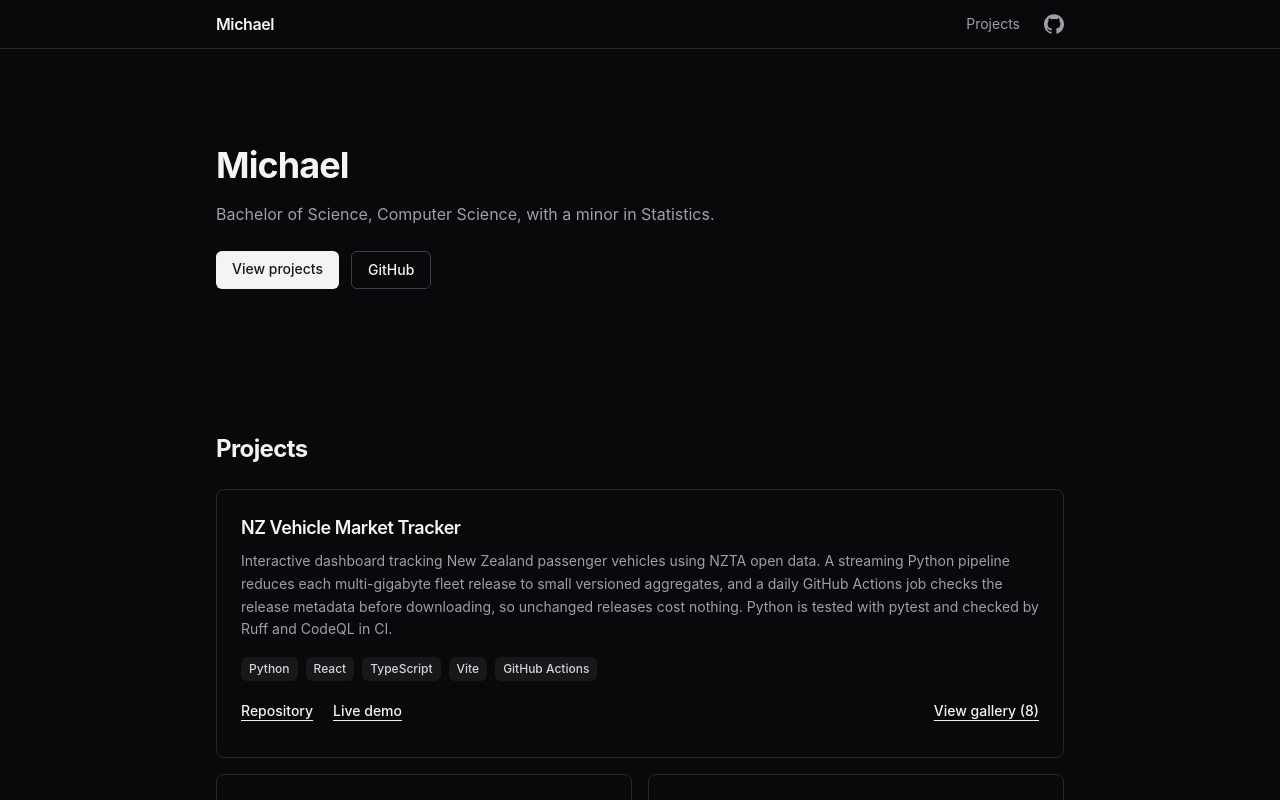
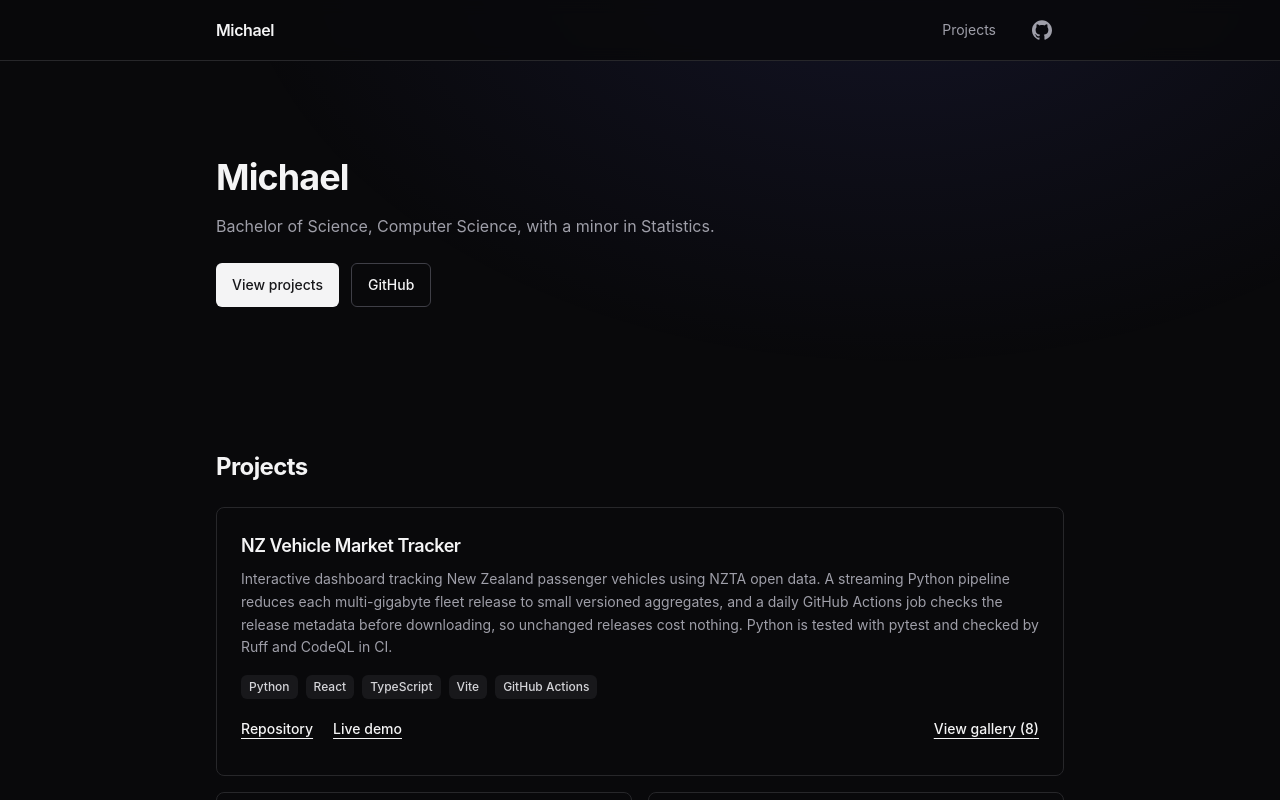
Before and after one commit to michaelocez/michaelocez.github.io, a React (Vite) app: page / in a window 1280 px wide. Shown: the top 800 px of the page. Built offline with nearby package versions, Linux system fonts and the light colour scheme.

Commit message:
fix: 44px tap targets, focus ring and background fallback (#11)

```diff
--- a/index.html
+++ b/index.html
@@ -9,7 +9,7 @@
     <link rel="canonical" href="https://michaelocez.vercel.app/" />
     <meta
       name="description"
-      content="Michael, Computer Science with a Statistics minor. Projects including an NZTA vehicle data pipeline and dashboard, a game review website and a JavaFX tower defence game."
+      content="Michael, Computer Science with a Statistics minor."
     />
     <meta property="og:type" content="website" />
     <meta property="og:title" content="Michael | Portfolio" />
@@ -26,13 +26,13 @@
     <meta property="og:image:height" content="630" />
     <meta
       property="og:image:alt"
-      content="Michael's portfolio, dark background with an abstract flowing pattern."
+      content="Michael's portfolio."
     />
     <meta name="twitter:card" content="summary_large_image" />
     <meta name="twitter:title" content="Michael | Computer Science Portfolio" />
     <meta
       name="twitter:description"
-      content="Computer Science with a Statistics minor. Software and data projects, including an NZTA vehicle data pipeline and dashboard."
+      content="Computer Science with a Statistics minor."
     />
     <meta
       name="twitter:image"
@@ -40,7 +40,7 @@
     />
     <meta
       name="twitter:image:alt"
-      content="Michael's portfolio, dark background with an abstract flowing pattern."
+      content="Michael's portfolio"
     />
     <title>Michael | Computer Science Portfolio</title>
   </head>
--- a/src/components/Header.tsx
+++ b/src/components/Header.tsx
@@ -1,5 +1,3 @@
-import { cn } from '@/lib/utils'
-
 const links = [{ label: 'Projects', href: '#projects' }]
 
 function GitHubIcon({ className }: { className?: string }) {
@@ -19,20 +17,20 @@ function GitHubIcon({ className }: { className?: string }) {
 export function Header() {
   return (
     <header className="sticky top-0 z-10 border-b border-zinc-800 bg-zinc-950/85 backdrop-blur">
-      <div className="mx-auto flex w-full max-w-4xl items-center justify-between px-4 py-3 sm:px-6">
-        <a href="#top" className="text-base font-semibold tracking-tight">
+      <div className="mx-auto flex w-full max-w-4xl items-center justify-between px-4 py-2 sm:px-6">
+        <a
+          href="#top"
+          className="flex h-11 items-center text-base font-semibold tracking-tight"
+        >
           Michael
         </a>
         <nav aria-label="Primary">
-          <ul className="flex items-center gap-4 text-sm sm:gap-6">
+          <ul className="flex items-center gap-1 text-sm sm:gap-3">
             {links.map((link) => (
               <li key={link.href}>
                 <a
                   href={link.href}
-                  className={cn(
-                    'underline-offset-4 hover:underline',
-                    'text-zinc-400 hover:text-zinc-100',
-                  )}
+                  className="flex h-11 items-center px-3 text-zinc-400 underline-offset-4 hover:text-zinc-100 hover:underline"
                 >
                   {link.label}
                 </a>
@@ -44,7 +42,7 @@ export function Header() {
                 target="_blank"
                 rel="noreferrer"
                 aria-label="GitHub profile"
-                className="block text-zinc-400 hover:text-zinc-100"
+                className="flex h-11 w-11 items-center justify-center text-zinc-400 hover:text-zinc-100"
               >
                 <GitHubIcon className="h-5 w-5" />
               </a>
--- a/src/components/Hero.tsx
+++ b/src/components/Hero.tsx
@@ -13,7 +13,7 @@ export function Hero() {
         <div className="mt-6 flex flex-wrap gap-3">
           <a
             href="#projects"
-            className="rounded-md bg-zinc-100 px-4 py-2 text-sm font-medium text-zinc-900 hover:bg-zinc-300"
+            className="inline-flex h-11 items-center rounded-md bg-zinc-100 px-4 text-sm font-medium text-zinc-900 hover:bg-zinc-300"
           >
             View projects
           </a>
@@ -21,7 +21,7 @@ export function Hero() {
             href="https://github.com/michaelocez"
             target="_blank"
             rel="noreferrer"
-            className="rounded-md border border-zinc-700 px-4 py-2 text-sm font-medium text-zinc-100 hover:bg-zinc-900"
+            className="inline-flex h-11 items-center rounded-md border border-zinc-700 px-4 text-sm font-medium text-zinc-100 hover:bg-zinc-900"
           >
             GitHub
           </a>
--- a/src/components/SiteBackground.tsx
+++ b/src/components/SiteBackground.tsx
@@ -7,7 +7,9 @@ export function SiteBackground() {
   const [capable] = useState(() => isEffectCapable())
 
   if (!capable) {
-    return null
+    return (
+      <div aria-hidden="true" className="bg-fallback fixed inset-0 -z-10" />
+    )
   }
 
   return (
--- a/src/index.css
+++ b/src/index.css
@@ -17,6 +17,19 @@ html {
 body {
   margin: 0;
   background: #09090b;
+}
+
+:where(a, button, [role='button']):focus-visible {
+  outline: 2px solid #f4f4f5;
+  outline-offset: 2px;
+}
+
+.bg-fallback {
+  background: radial-gradient(
+    60rem 40rem at 70% -10%,
+    rgb(99 102 241 / 0.12),
+    transparent 70%
+  );
 }
 
 .reveal {
```
